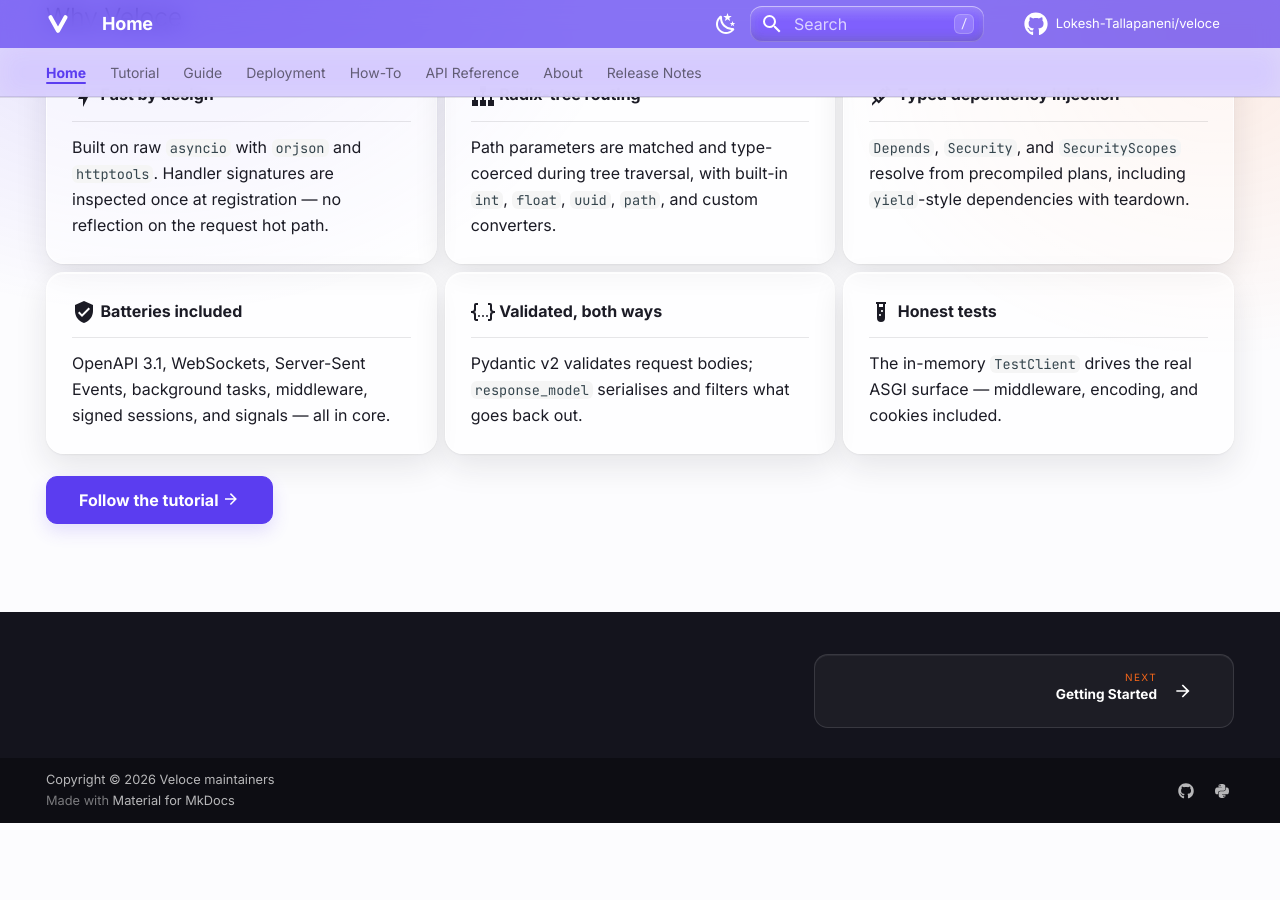
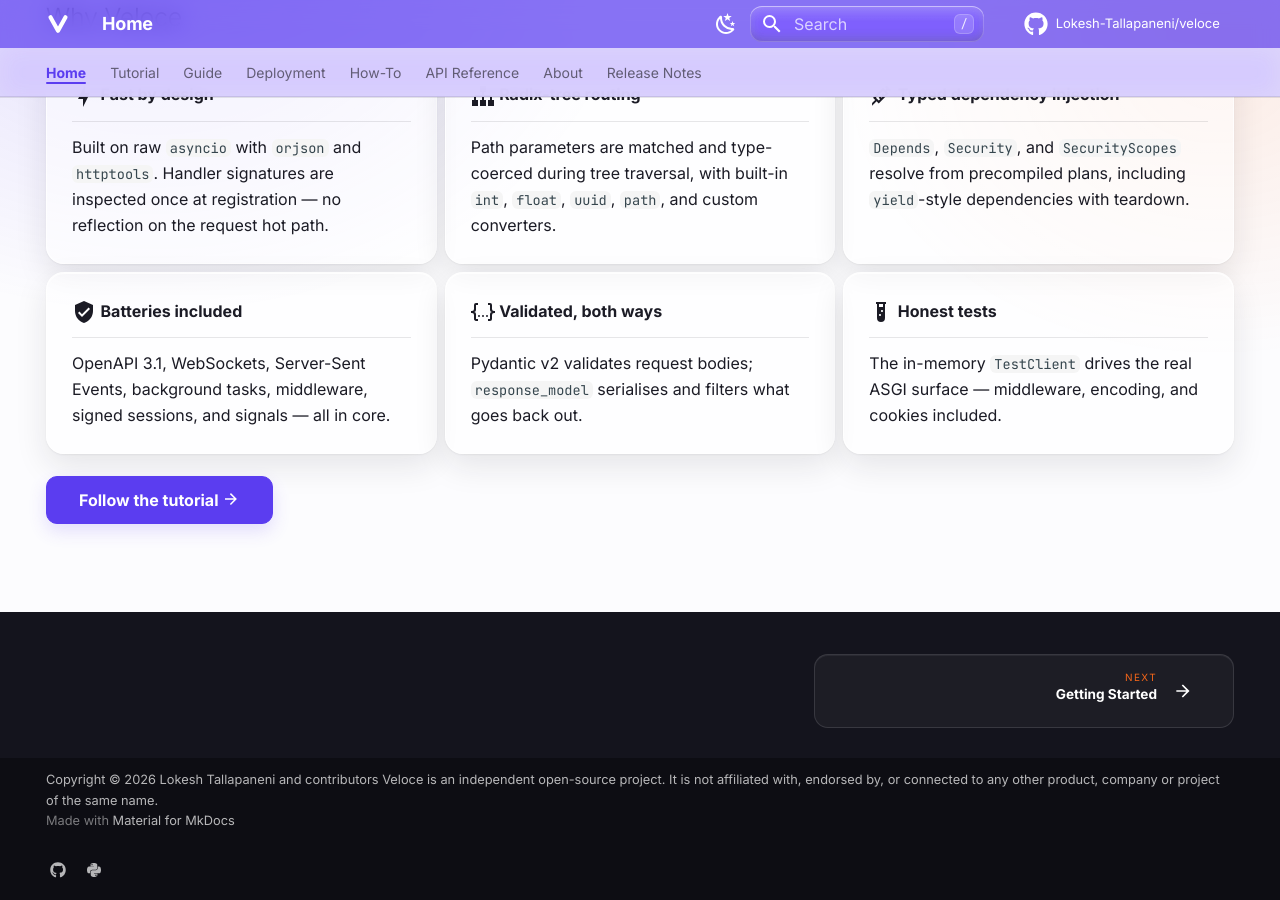
Before and after one commit to Lokesh-Tallapaneni/veloce, an MkDocs documentation site: the page built from docs/index.md, in a window 1280 px wide and 900 px high, scrolled down 1964 px. Built offline with MkDocs 1.6.1 and Material for MkDocs 9.7.7, drawn with Linux system fonts in a browser that asks for light colours; comment, search, counter and statistics services are not loaded; before the commit the page ends 2787 px from its top, so only the background shows below that.

Commit message:
name the copyright holder and add a trademark note to the footer
"Veloce maintainers" named no legal person, which is the form corporate
open-source reviews flag. The holder is now the maintainer and contributors,
matching what `pyproject.toml` and `site_author` already declared.

The footer also carries a one-line note that the project is unaffiliated with
other products of the same name.

```diff
--- a/mkdocs.yml
+++ b/mkdocs.yml
@@ -5,7 +5,11 @@ site_description: >-
   ASGI-native, typed dependency injection, WebSockets.
 site_url: https://veloceframework.com/  # docs/CNAME must match this domain
 site_author: Lokesh Tallapaneni
-copyright: Copyright &copy; 2026 Veloce maintainers
+copyright: >-
+  Copyright &copy; 2026 Lokesh Tallapaneni and contributors
+  <span class="vl-trademark">Veloce is an independent open-source project. It is
+  not affiliated with, endorsed by, or connected to any other product, company or
+  project of the same name.</span>
 
 repo_url: https://github.com/Lokesh-Tallapaneni/veloce
 repo_name: Lokesh-Tallapaneni/veloce
```
Also changed, not shown: 1 other file.
